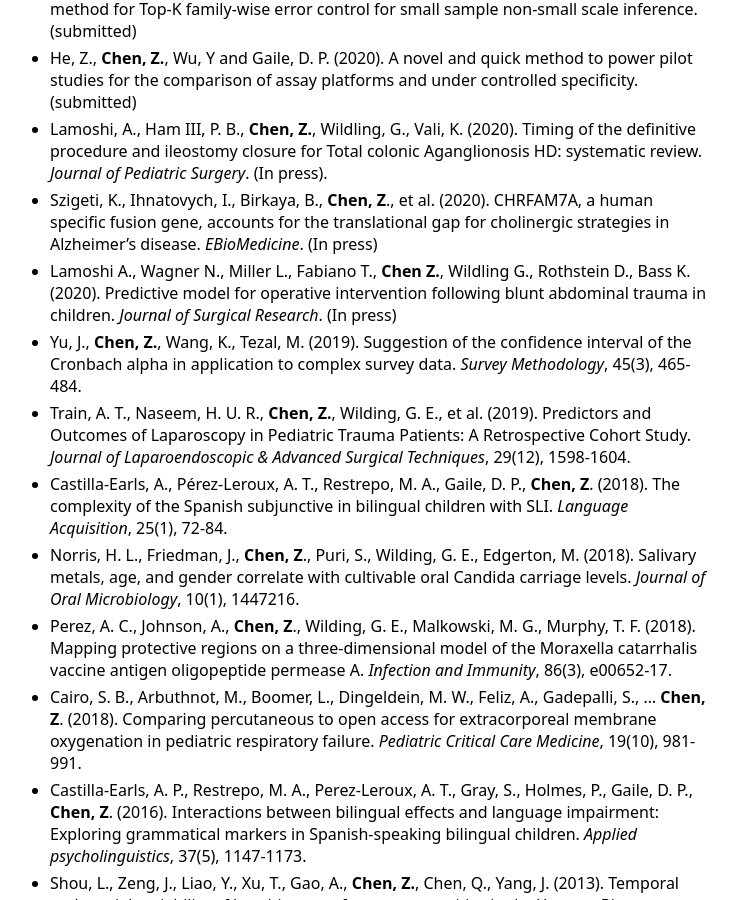
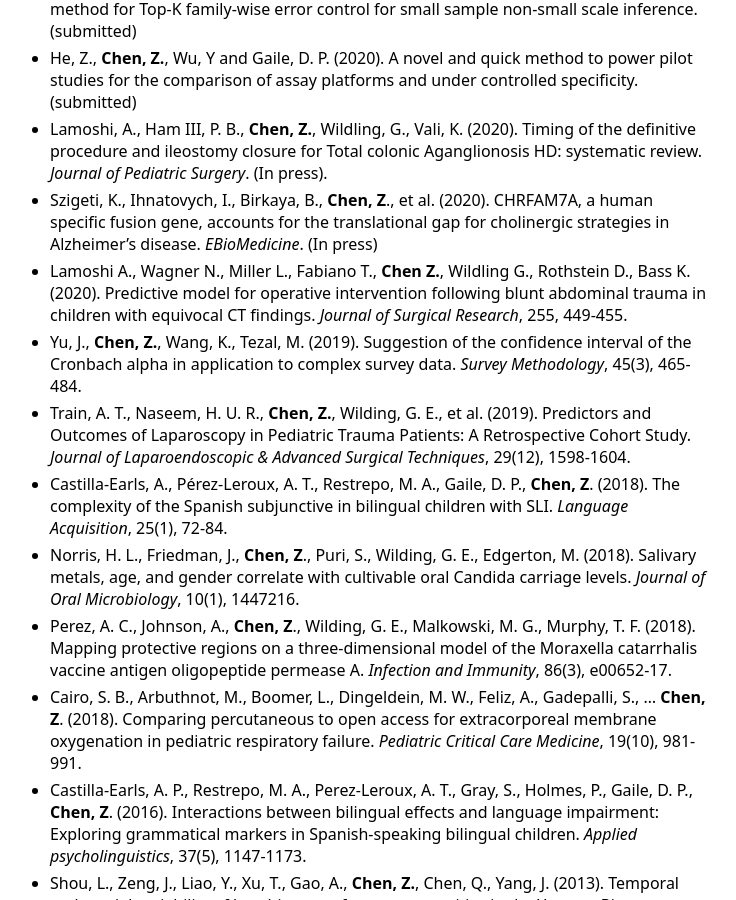
Before and after one commit to ziqiangc/ziqiangc.github.io, a Jekyll site: the page built from index.md, in a window 1280 px wide and 900 px high, scrolled down 772 px. Shown: the whole window, without its empty margins (260-996 px from the left). Built offline with Jekyll 4.4.1, drawn with Linux system fonts in a browser that asks for light colours; our own code applies the rules of GitHub Pages for plain Markdown files.

```diff
--- a/index.md
+++ b/index.md
@@ -29,7 +29,7 @@ Hi! I am a Ph.D. candidate of Biostatistics at State University of New York at B
 - He, Z., **Chen, Z.**, Wu, Y and Gaile, D. P. (2020). A novel and quick method to power pilot studies for the comparison of assay platforms and under controlled specificity. (submitted)
 - Lamoshi, A., Ham III, P. B., **Chen, Z.**, Wildling, G., Vali, K. (2020). Timing of the definitive procedure and ileostomy closure for Total colonic Aganglionosis HD: systematic review. *Journal of Pediatric Surgery*. (In press).
 - Szigeti, K., Ihnatovych, I., Birkaya, B., **Chen, Z**., et al. (2020). CHRFAM7A, a human specific fusion gene, accounts for the translational gap for cholinergic strategies in Alzheimer’s disease. *EBioMedicine*. (In press)
-- Lamoshi A., Wagner N., Miller L., Fabiano T., **Chen Z.**, Wildling G., Rothstein D., Bass K. (2020). Predictive model for operative intervention following blunt abdominal trauma in children. *Journal of Surgical Research*. (In press)
+- Lamoshi A., Wagner N., Miller L., Fabiano T., **Chen Z.**, Wildling G., Rothstein D., Bass K. (2020). Predictive model for operative intervention following blunt abdominal trauma in children with equivocal CT findings. *Journal of Surgical Research*, 255, 449-455.
 - Yu, J., **Chen, Z.**, Wang, K., Tezal, M. (2019). Suggestion of the confidence interval of the Cronbach alpha in application to complex survey data. *Survey Methodology*, 45(3), 465-484.
 - Train, A. T., Naseem, H. U. R., **Chen, Z.**, Wilding, G. E., et al. (2019). Predictors and Outcomes of Laparoscopy in Pediatric Trauma Patients: A Retrospective Cohort Study. *Journal of Laparoendoscopic & Advanced Surgical Techniques*, 29(12), 1598-1604.
 - Castilla-Earls, A., Pérez-Leroux, A. T., Restrepo, M. A., Gaile, D. P., **Chen, Z**. (2018). The complexity of the Spanish subjunctive in bilingual children with SLI. *Language Acquisition*, 25(1), 72-84.
```
Also changed, not shown: projects.md (+2 -2 lines).
